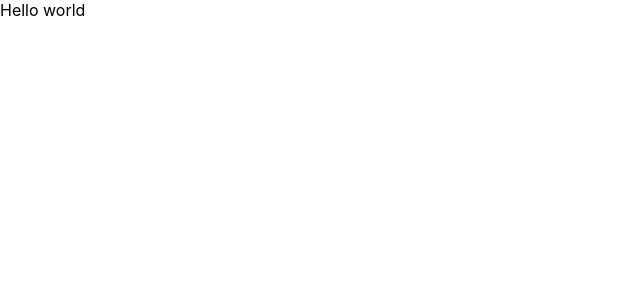
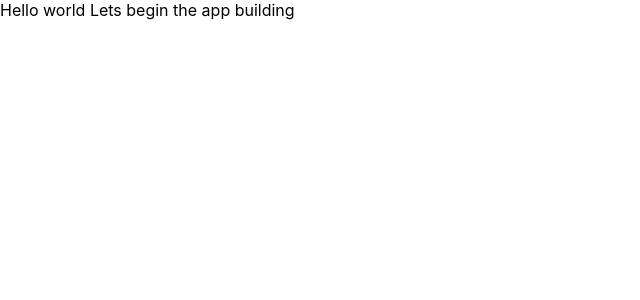
Before and after one commit to punekarshailesh/Food-delivery-app, a React (Create React App) app: page / in a window 1280 px wide. Shown: the top 300 px of the page, without its empty margins (0-640 px from the left). Built offline with nearby package versions, Linux system fonts and the light colour scheme.

Commit message:
changes made in App.js

```diff
--- a/src/App.js
+++ b/src/App.js
@@ -20,6 +20,8 @@ function App() {
       </header> */}
 
       Hello world
+
+      Lets begin the app building
     </div>
   );
 }
```
